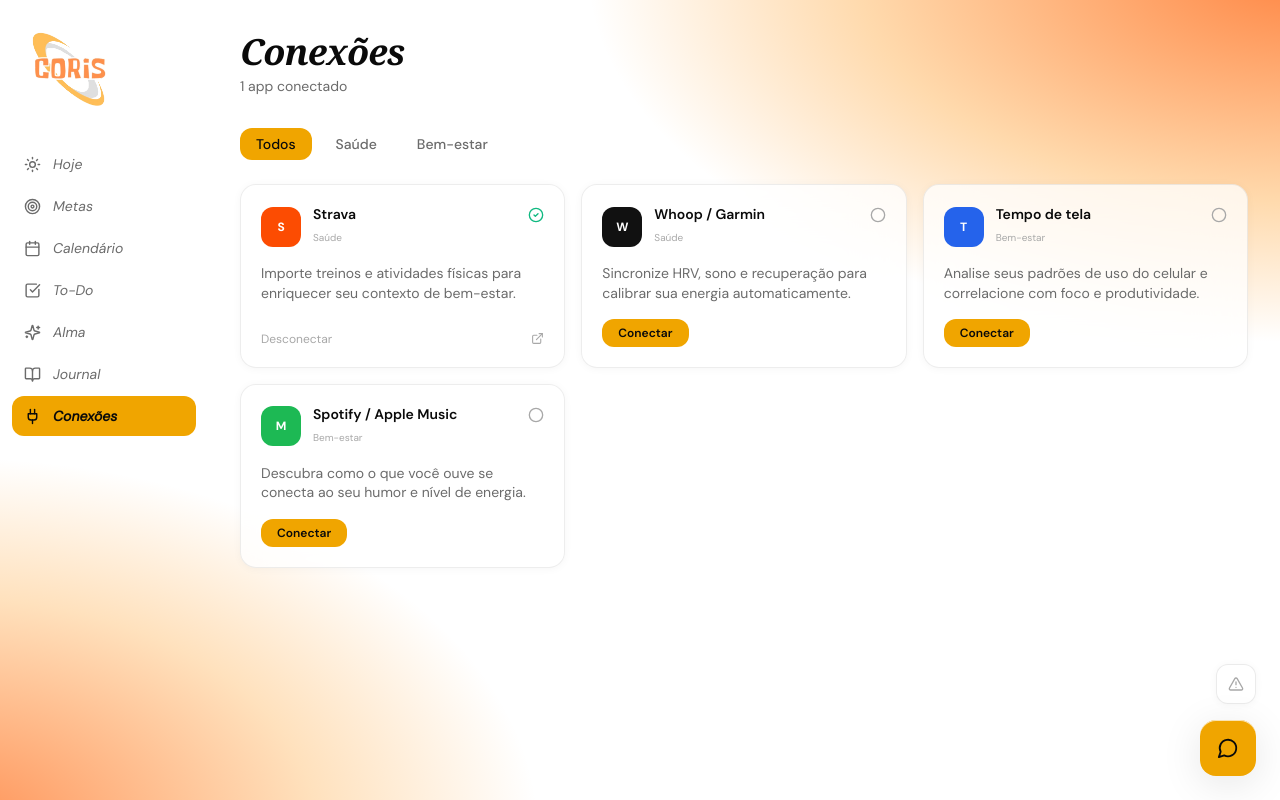
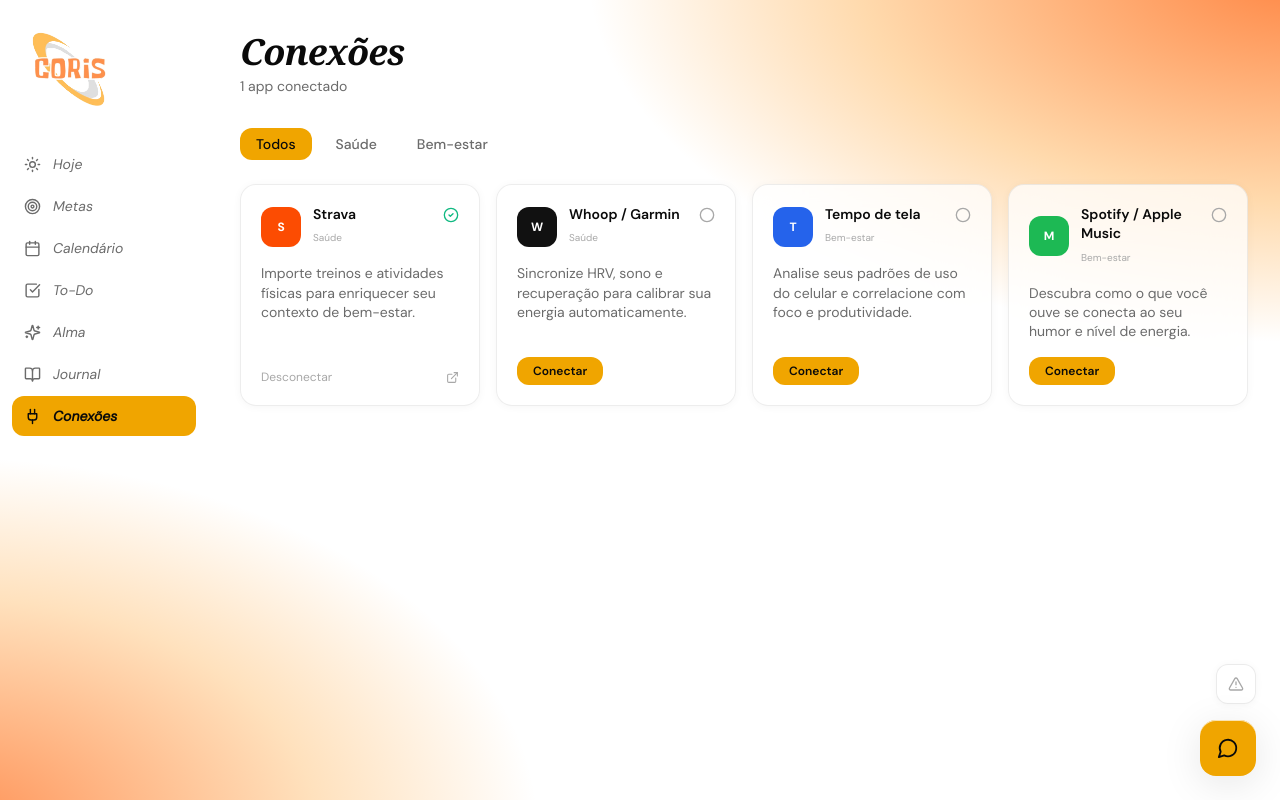
Before and after one commit to Knakhos/coris-demo, a Next.js app: page /demo/connections in a window 1280 px wide. Built offline with nearby package versions, Linux system fonts and the light colour scheme; a web font is replaced by a local one.

Commit message:
fix: remove max-w-6xl constraint, grids now fill full width on large screens

```diff
--- a/components/connections/ConnectionsView.tsx
+++ b/components/connections/ConnectionsView.tsx
@@ -82,7 +82,7 @@
   }
 
   return (
-    <div className="max-w-6xl px-8 py-8">
+    <div className="px-8 py-8">
       <motion.div initial="hidden" animate="visible" variants={stagger}>
 
         {/* Header */}
@@ -112,7 +112,7 @@
         </motion.div>
 
         {/* Grid */}
-        <motion.div variants={fadeUp} className="grid sm:grid-cols-2 lg:grid-cols-3 gap-4">
+        <motion.div variants={fadeUp} className="grid sm:grid-cols-2 lg:grid-cols-3 xl:grid-cols-4 gap-4">
           {filtered.map((integration) => (
             <motion.div
               key={integration.id}
--- a/components/dashboard/StatsView.tsx
+++ b/components/dashboard/StatsView.tsx
@@ -131,7 +131,7 @@
   }
 
   return (
-    <div className="max-w-6xl px-8 py-8">
+    <div className="px-8 py-8">
       <motion.div initial="hidden" animate="visible" variants={stagger}>
         <motion.div variants={fadeUp} className="mb-8">
           <div className="flex items-baseline gap-4">
--- a/components/dashboard/TodayView.tsx
+++ b/components/dashboard/TodayView.tsx
@@ -68,7 +68,7 @@
   }
 
   return (
-    <div className="px-8 py-8 max-w-6xl">
+    <div className="px-8 py-8">
       <motion.div initial="hidden" animate="visible" variants={stagger}>
 
         {/* Header */}
@@ -132,7 +132,7 @@
         </motion.div>
 
         {/* Body */}
-        <div className="grid lg:grid-cols-[480px_1fr_1fr] gap-5 items-start">
+        <div className="grid lg:grid-cols-[420px_1fr_1fr] xl:grid-cols-[520px_1fr_1fr] 2xl:grid-cols-[600px_1fr_1fr] gap-5 items-start">
 
           {/* Col 1: check-in + tarefas */}
           <div className="space-y-5">
--- a/components/dashboard/TodosView.tsx
+++ b/components/dashboard/TodosView.tsx
@@ -84,7 +84,7 @@
   const doneCount = tasks.filter((t) => t.status === "done").length
 
   return (
-    <div className="max-w-6xl px-8 py-8">
+    <div className="px-8 py-8">
       <div className="flex items-center justify-between mb-8">
         <div>
           <h1 className="font-title text-4xl font-bold tracking-tight">To-Do</h1>
--- a/components/goals/GoalsView.tsx
+++ b/components/goals/GoalsView.tsx
@@ -68,7 +68,7 @@
   }
 
   return (
-    <div className="max-w-6xl px-8 py-8">
+    <div className="px-8 py-8">
       <div className="flex items-center justify-between mb-8">
         <div>
           <h1 className="font-title text-4xl font-bold tracking-tight">Metas</h1>
--- a/components/journal/JournalView.tsx
+++ b/components/journal/JournalView.tsx
@@ -131,7 +131,7 @@
   }
 
   return (
-    <div className="max-w-6xl px-8 py-8">
+    <div className="px-8 py-8">
       <motion.div initial="hidden" animate="visible" variants={stagger}>
 
         <motion.div variants={fadeUp} className="mb-6 flex items-end justify-between">
```
